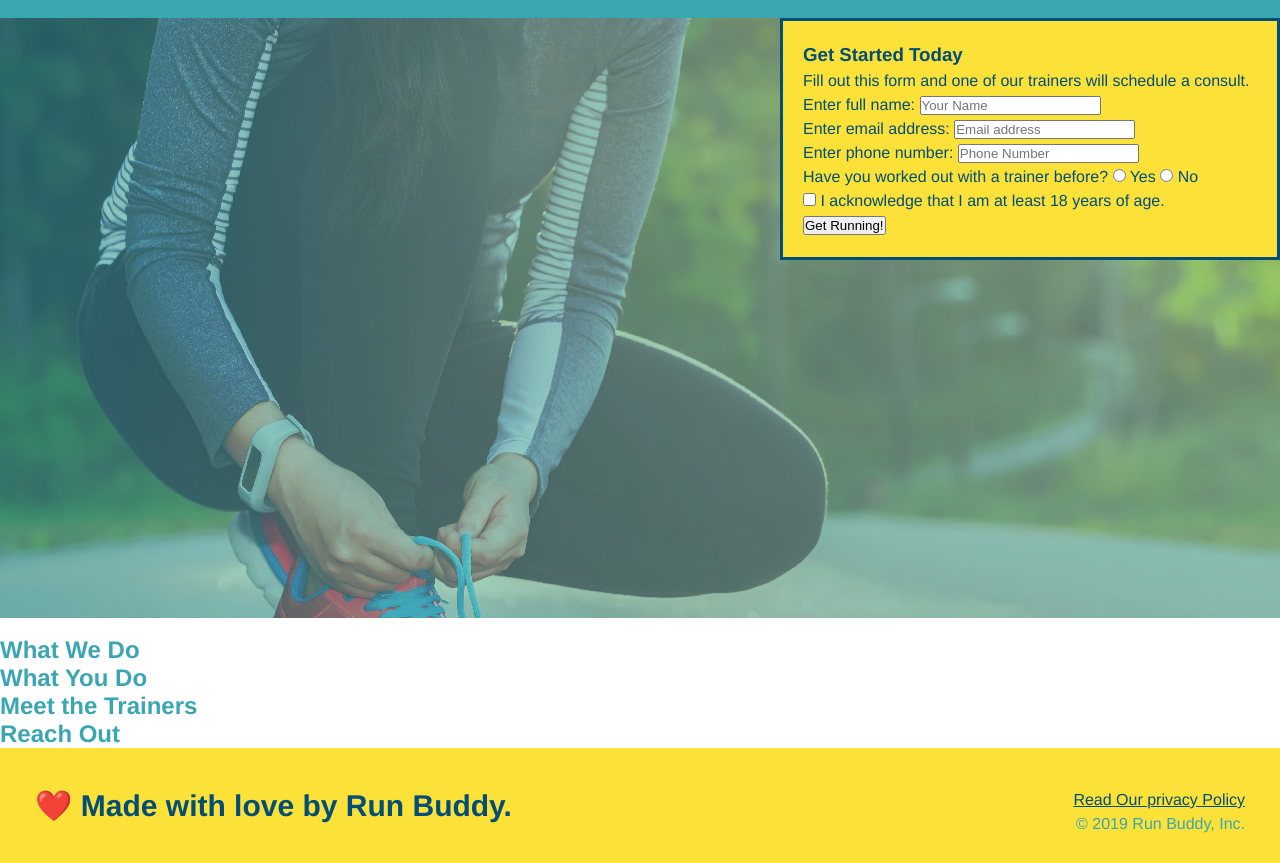
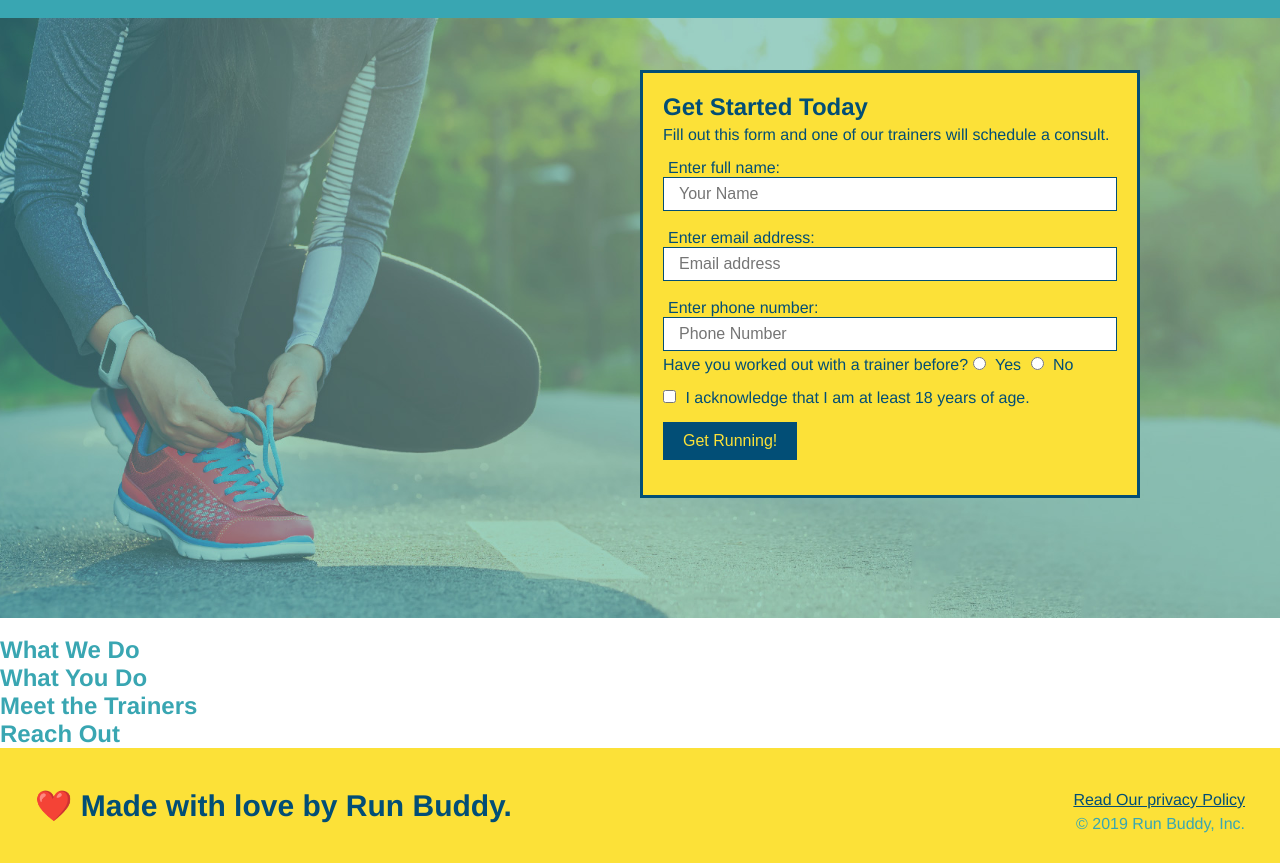
Before and after one commit to itsmeadriana/Run-Buddy, a plain HTML site: page index.html in a window 1280 px wide. Shown: the part 64-927 px from the top of the page. Drawn offline with Linux system fonts and the light colour scheme.

Commit message:
styled sign-up form

```diff
--- a/assets/css/style.css
+++ b/assets/css/style.css
@@ -68,15 +68,49 @@ footer a {
 .hero {
     background-image: url("../images/hero-bg.jpeg");
     height: 600px;
+    background-size: cover;
+    background-position: center;
+    position: relative;
 }
 
 .hero-form {
-    float: right;
-    line-height: 1.5;
     padding: 20px;
     background-color: #fce138;
     width: 500px;
     color: #024e76;
     border: solid 3px #024e76;
+    position: absolute;
+    bottom: 120px;
+    right: 140px;
+    margin: 0px;
+}
 
+.hero-form h3 {
+    font-size: 24px;
+    margin: 0px;
 }
+
+.hero-form p {
+    margin: 5px 0 15px 0;
+}
+
+.form-input {
+    border: 1px solid #024e76;
+    display: block;
+    padding: 7px 15px;
+    font-size: 16px;
+    width: 100%;
+    margin-bottom: 15 px;
+}
+
+.hero-form label {
+    margin: 0 5px;
+}
+
+.hero-form button {
+    background-color: #024e76;
+    color: #fce138;
+    padding: 10px 20px;
+    border: none;
+    font-size: 16px;
+}
--- a/index.html
+++ b/index.html
@@ -35,13 +35,13 @@
 
             <form>
                 <label for="name">Enter full name:</label>
-                <input type="text" placeholder="Your Name" name="name" id="name" />
+                <input type="text" placeholder="Your Name" name="name" id="name" class="form-input" />
                <br>
                 <label for="email">Enter email address:</label>
-                <input type="email" placeholder="Email address" name="email" id="email" />
+                <input type="email" placeholder="Email address" name="email" id="email" class="form-input" />
                <br>
                 <label for="phone">Enter phone number:</label>
-                <input type="tel" placeholder="Phone Number" name="phone" id="phone" />
+                <input type="tel" placeholder="Phone Number" name="phone" id="phone" class="form-input" />
                 <p>
                     Have you worked out with a trainer before?
                     <input type="radio" name="trainer-confirm" id="trainer-yes" />
```
